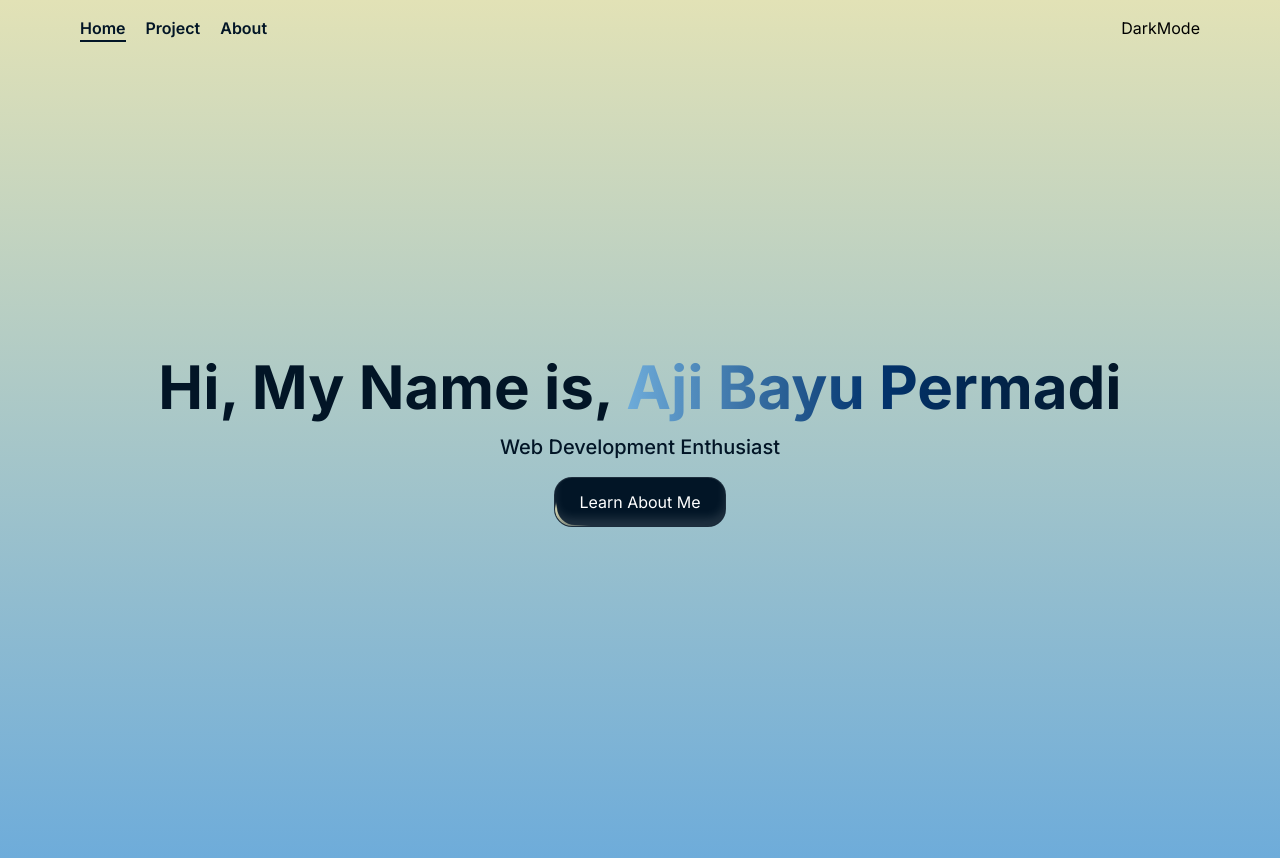
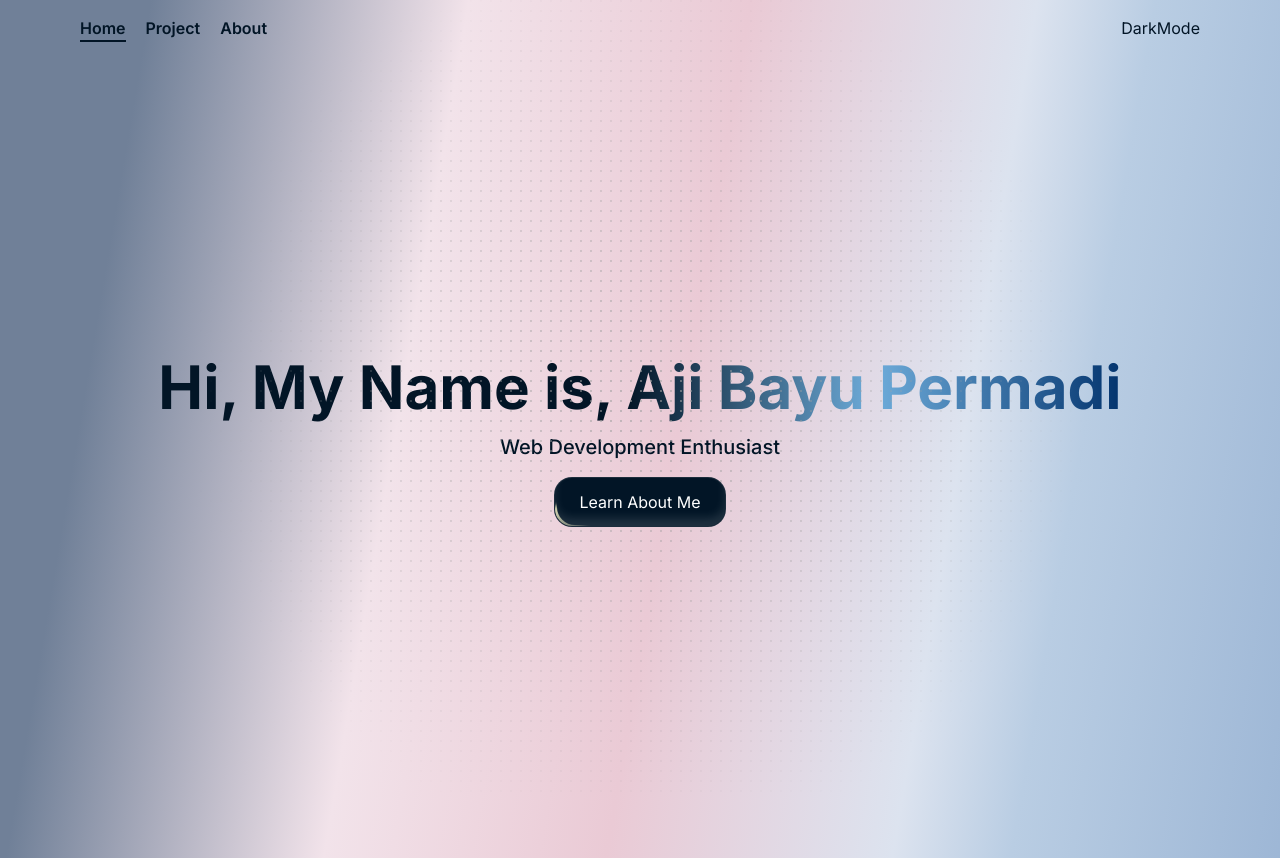
Before and after one commit to MrFunnyide/portofolio-project, a React (Vite) app: page / in a window 1280 px wide. Built offline with nearby package versions, Linux system fonts and the light colour scheme.

Commit message:
add dot pattern

```diff
--- a/src/components/Navbar.jsx
+++ b/src/components/Navbar.jsx
@@ -3,8 +3,8 @@ import { NavLink } from "react-router-dom";
 const Navbar = () => {
   const linkClass = ({ isActive }) =>
     isActive
-      ? "text-blackKnight border-b-blackKnight border-b-2 font-semibold "
-      : "text-blackKnight border-b-blackKnight font-semibold ";
+      ? "text-blackKnight border-b-blackKnight border-b-2 font-semibold transition-all duration-300 ease-in-out"
+      : "text-blackKnight border-b-transparent border-b-2 font-semibold transition-all duration-300 ease-in-out hover:border-b-blackKnight";
   return (
     <nav className="grid grid-cols-12">
       <div className="flex justify-start col-span-10 ">
@@ -22,7 +22,7 @@ const Navbar = () => {
       </div>
       <div className="flex justify-end col-span-2">
         <div className="flex justify-center">
-          <NavLink>DarkMode</NavLink>
+          <NavLink className="text-blackKnight">DarkMode</NavLink>
         </div>
       </div>
     </nav>
--- /dev/null
+++ b/src/components/magicui/dot-pattern.jsx
@@ -0,0 +1,43 @@
+import { useId } from "react";
+
+import { cn } from "@/lib/utils";
+
+export function DotPattern({
+  width = 16,
+  height = 16,
+  x = 0,
+  y = 0,
+  cx = 1,
+  cy = 1,
+  cr = 1,
+  className,
+  ...props
+}) {
+  const id = useId();
+
+  return (
+    (<svg
+      aria-hidden="true"
+      className={cn(
+        "pointer-events-none absolute inset-0 h-full w-full fill-neutral-400/80",
+        className
+      )}
+      {...props}>
+      <defs>
+        <pattern
+          id={id}
+          width={width}
+          height={height}
+          patternUnits="userSpaceOnUse"
+          patternContentUnits="userSpaceOnUse"
+          x={x}
+          y={y}>
+          <circle id="pattern-circle" cx={cx} cy={cy} r={cr} />
+        </pattern>
+      </defs>
+      <rect width="100%" height="100%" strokeWidth={0} fill={`url(#${id})`} />
+    </svg>)
+  );
+}
+
+export default DotPattern;
--- a/src/index.css
+++ b/src/index.css
@@ -7,6 +7,14 @@
 @layer base {
     body {
         font-family: "Inter", ui-sans-serif, system-ui;
-        background-image: linear-gradient(180deg, #e2e2b6, #6eacda);
+        background: linear-gradient(
+            99.6deg,
+            rgb(112, 128, 152) 10.6%,
+            rgb(242, 227, 234) 32.9%,
+            rgb(234, 202, 213) 52.7%,
+            rgb(220, 227, 239) 72.8%,
+            rgb(185, 205, 227) 81.1%,
+            rgb(154, 180, 212) 102.4%
+        );
     }
 }
--- a/src/pages/HomePages.jsx
+++ b/src/pages/HomePages.jsx
@@ -1,5 +1,7 @@
 import { NavLink } from "react-router-dom";
 import ShimmerButton from "@/components/magicui/shimmer-button";
+import { cn } from "@/lib/utils";
+import DotPattern from "@/components/magicui/dot-pattern";
 
 const HomePages = () => {
   return (
@@ -7,13 +9,20 @@ const HomePages = () => {
       <div className="text-center">
         <h1 className="text-6xl font-bold text-blackKnight">
           Hi, My Name is,{" "}
-          <span className="bg-gradient-to-r from-blueKnight via-purpleKnight to-blackKnight text-transparent bg-clip-text">
+          <span className="bg-gradient-to-r from-blackKnight via-blueKnight to-purpleKnight text-transparent bg-clip-text">
             Aji Bayu Permadi
           </span>
         </h1>
         <p className="my-4 font-medium text-xl text-blackKnight">
           Web Development Enthusiast
         </p>
+        <DotPattern
+          width={10}
+          height={10}
+          className={cn(
+            "[mask-image:radial-gradient(450px_circle_at_center,white,transparent)]",
+          )}
+        />
         <div className="flex justify-center">
           <NavLink to="/about">
             <ShimmerButton
```
